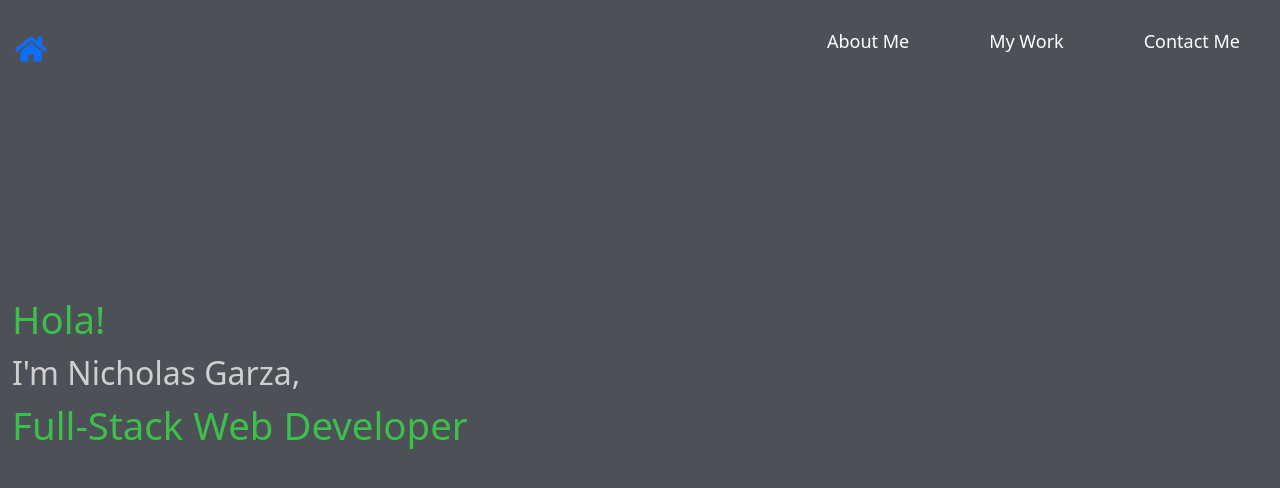
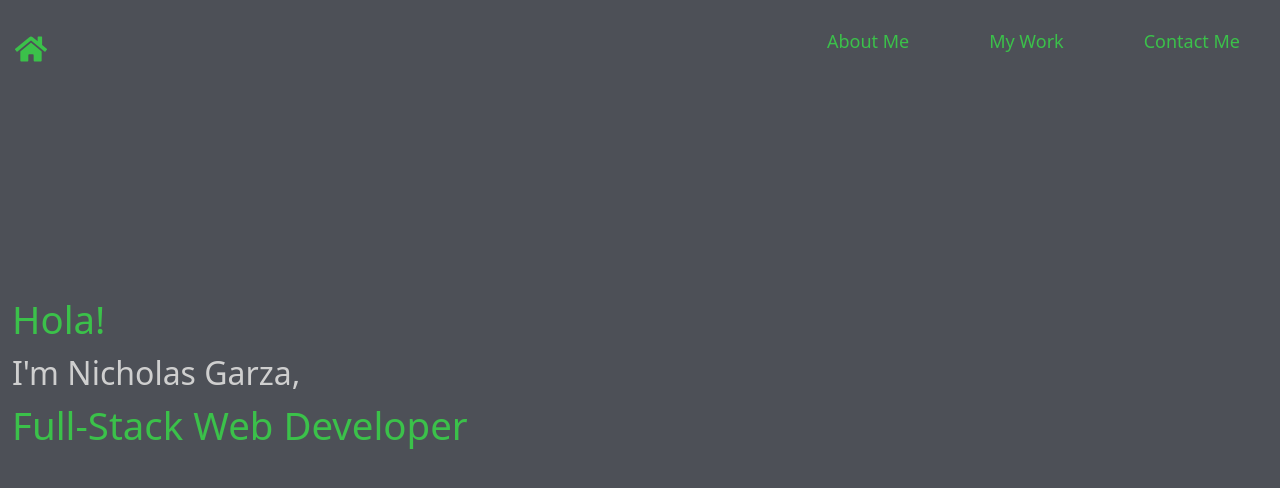
Before and after one commit to thenickgarza/react-portfolio, a React (Create React App) app: page / in a window 1280 px wide. Shown: the top 488 px of the page. Built offline with nearby package versions, Linux system fonts and the light colour scheme.

Commit message:
fixed the color issue in the nav

```diff
--- a/src/components/Nav/index.js
+++ b/src/components/Nav/index.js
@@ -1,6 +1,44 @@
 import React from "react";
 import { FaHome } from "react-icons/fa";
 import { Link } from "react-router-dom";
+// import { useEffect, useState } from "react";
+
+// const textArray1 = ["Hi!", "Welcome!", "Hola!"];
+// const textArray2 = ["Full-Stack Web Developer", "Innovator Of Ideas", "Father"];
+
+// const Home = () => {
+//   const [index1, setIndex1] = useState(0);
+//   const [index2, setIndex2] = useState(0);
+
+//   useEffect(() => {
+//     const timer = () => {
+//       setIndex1((prevIndex) => {
+//         if (prevIndex === textArray1.length - 1) {
+//           return 0;
+//         }
+//         return prevIndex + 1;
+//       });
+//     };
+//     setInterval(timer, 5000);
+
+//     //cleanup function in order clear the interval timer
+//     //when the component unmounts
+//     return () => {
+//       clearInterval(timer);
+//     };
+//   }, []);
+
+  // useEffect(() => {
+  //   const timer = () => {
+  //     setIndex2((prevIndex) => {
+  //       if (prevIndex === textArray2.length - 1) {
+  //         return 0;
+  //       }
+  //       return prevIndex + 1;
+  //     });
+  //   };
+  //   setInterval(timer, 7000);
+  // })
 
 const Nav = () => {
   return (
@@ -10,18 +48,18 @@ const Nav = () => {
           className="home-name"
           href="/"
           style={{ color: "#3bc14a", marginLeft: "15px" }}
-        ><Link to="/"><FaHome /></Link>
+        ><Link to="/" style={{ color: "#3bc14a" }}><FaHome /></Link>
         </a>
       </h2>
       <nav>
         <ul className="flex-row">
           <li className="mx-2">
-            <a className="nav-text" href="/about" style={{ color: "#3bc14a" }}><Link to="/about">
+            <a className="nav-text" href="/about" style={{ color: "#3bc14a" }}><Link to="/about" style={{ color: "#3bc14a" }}>
             About Me</Link>
             </a>
           </li>
           <li className="mx-2">
-            <a className="nav-text" href="/mywork" style={{ color: "#3bc14a" }}><Link to="/mywork">My Work</Link>
+            <a className="nav-text" href="/mywork" style={{ color: "#3bc14a" }}><Link to="/mywork" style={{ color: "#3bc14a" }}>My Work</Link>
             </a>
           </li>
           <li className="mx-2">
@@ -29,12 +67,16 @@ const Nav = () => {
               className="nav-text"
               href="/contactme"
               style={{ color: "#3bc14a" }}
-            ><Link to="/contactme">Contact Me</Link>
+            ><Link to="/contactme" style={{ color: "#3bc14a" }}>Contact Me</Link>
             </a>
           </li>
         </ul>
       </nav>
+
+
+
     </header>
+
   );
 };
 
```
